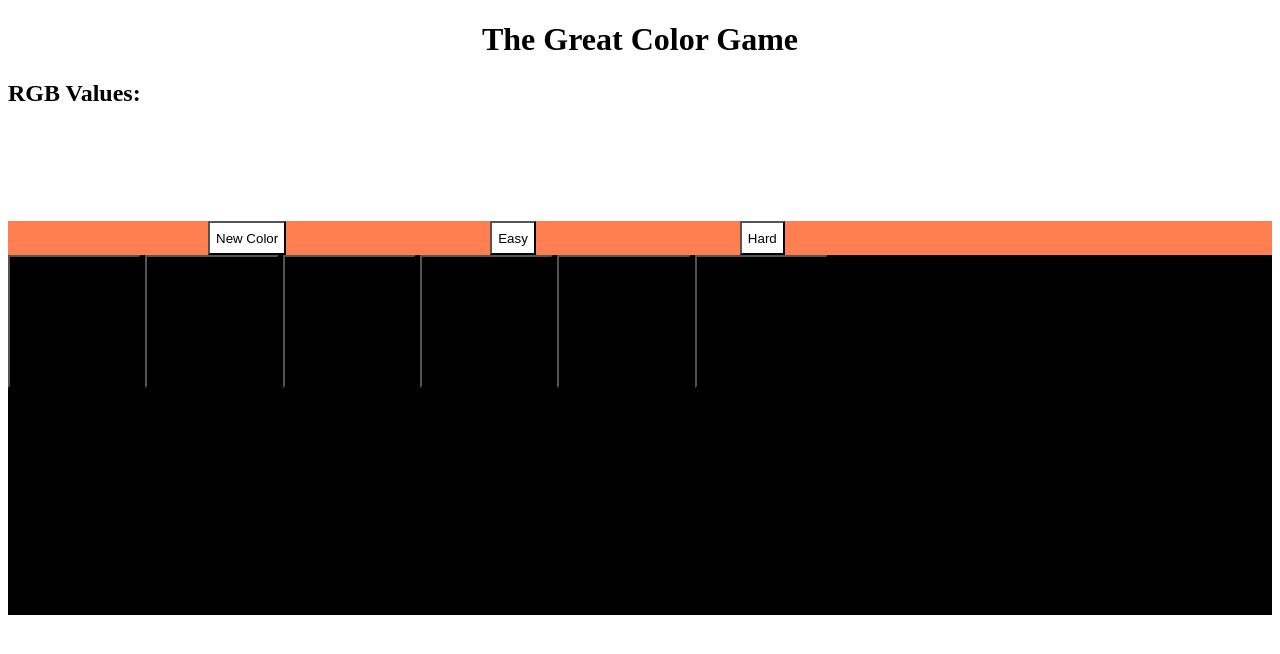
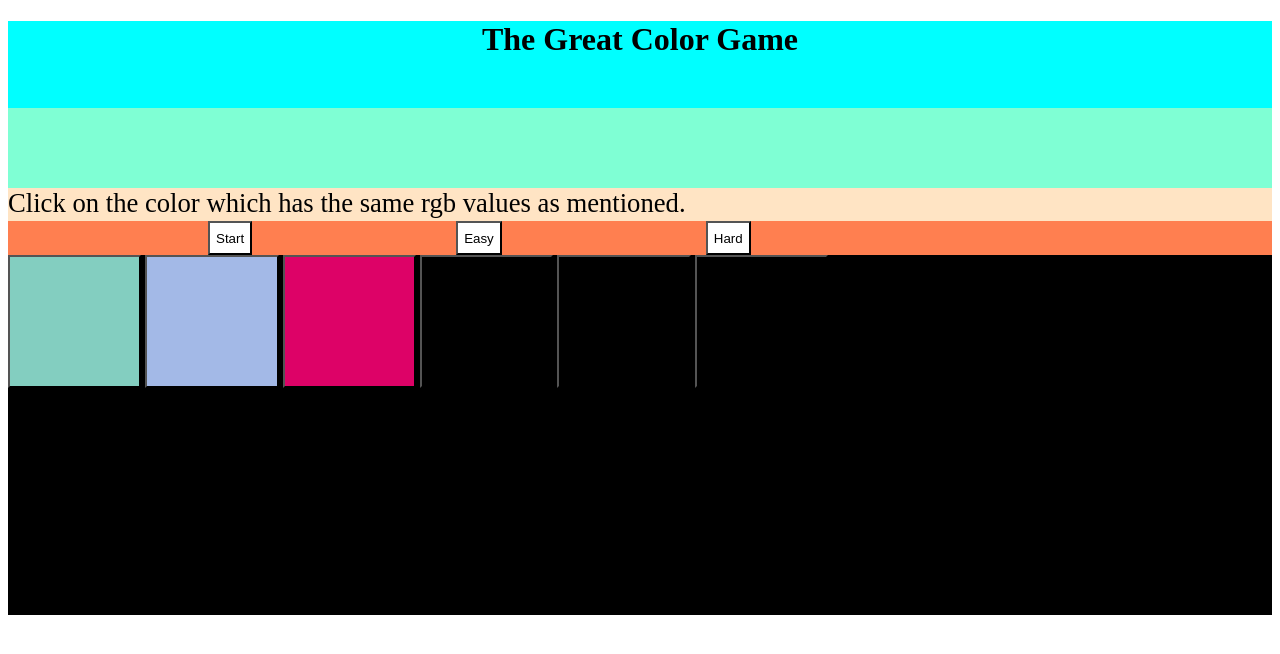
Before and after one commit to deepshikha-s/HackOverFlow-Assignment1, a plain HTML site: page index.html in a window 1280 px wide. Both pictures are taken after a click on the button "Easy". Drawn offline with Linux system fonts and the light colour scheme.

Commit message:
Added Functionality

```diff
--- a/functionality.js
+++ b/functionality.js
@@ -1,30 +1,63 @@
-var colorans;
-var colorseasy;
-var colorshard
+var colorans = [];
+var colorseasy = [];
+var colorshard = [];
 
 function start() {
-    //document.getElementById
-    //use innerhtml and create another div messagedisplay
+    document.getElementById("message").innerHTML = "Choose a mode to play"
 }
 
 function easy(){
+    document.getElementById("message").innerHTML = "Click on the color which has the same rgb values as mentioned."
     for (let i = 0; i<3; i++){
         const r = Math.floor(Math.random()*256);
         const g = Math.floor(Math.random()*256);
         const b = Math.floor(Math.random()*256);
-        const color = [r,g,b];
+        const color = "rgb(" + r +", " + g + ", " + b +")"
+        colorseasy.push(color);
     }
+    var color1 = colorseasy[0]
+    var color2 = colorseasy[1]
+    var color3 = colorseasy[2]
+    var black = 'rgb(0,0,0)';
+    document.getElementById("Color1").style.backgroundColor = color1;
+    document.getElementById("Color2").style.backgroundColor = color2;
+    document.getElementById("Color3").style.backgroundColor = color3;
+    document.getElementById("Color4").style.backgroundColor = black;
+    document.getElementById("Color5").style.backgroundColor = black;
+    document.getElementById("Color6").style.backgroundColor = black;
+    const ans = Math.floor(Math.random()*3);
+    colorans = colorseasy[ans];
+    check();
 }
 
 function hard(){
+    document.getElementById("message").innerHTML = "Click on the color which has the same rgb values as mentioned."
     for (let i = 0; i<6; i++){
         const r = Math.floor(Math.random()*256);
         const g = Math.floor(Math.random()*256);
         const b = Math.floor(Math.random()*256);
-        const color = [r,g,b];
+        const color = "rgb(" + r +", " + g + ", " + b +")"
+        colorshard.push(color);
     }
+    var color1 = colorshard[0]
+    var color2 = colorshard[1]
+    var color3 = colorshard[2]
+    var color4 = colorshard[3]
+    var color5 = colorshard[4]
+    var color6 = colorshard[5]
+    document.getElementById("Color1").style.backgroundColor = color1;
+    document.getElementById("Color2").style.backgroundColor = color2;
+    document.getElementById("Color3").style.backgroundColor = color3;
+    document.getElementById("Color4").style.backgroundColor = color4;
+    document.getElementById("Color5").style.backgroundColor = color5;
+    document.getElementById("Color6").style.backgroundColor = color6;
+    const ans = Math.floor(Math.random()*6);
+    colorans = colorshard[ans];
+    check();
 }
 
 function check(){
 
 }
+
+//return "rgb(" + r +", " + g + ", " + b +")";
--- a/index.html
+++ b/index.html
@@ -6,16 +6,15 @@
         <script src="functionality.js"></script>
     </head>
     <body>
-        <div id = "questiondisplay">
+        <div id = "header">
             <h1 class = "heading">The Great Color Game</h1>
-            <p class = "text">
-                <h2>RGB Values:</h2>
-            </p>
         </div>
+        <div id = "questiondisplay"></div>
+        <div id="message">Click start to play!</div>
         <div id = "taskbar">
-            <button id="NewColor" onclick="start()">New Color</button>
-            <button id="Easy">Easy</button>
-            <button id="Hard">Hard</button>
+            <button id="Start" onclick="start()">Start</button>
+            <button id="Easy" onclick="easy()">Easy</button>
+            <button id="Hard" onclick="hard()">Hard</button>
         </div>
         <div id = "colourdisplay">
             <button id="Color1" class="Colors"></button>
--- a/style.css
+++ b/style.css
@@ -1,5 +1,11 @@
-#questiondisplay {
-    height: 150pt;
+#header {
+    height: 65pt;
+    background-color: aqua;
+}
+
+#questiondisplay{
+    height: 60pt;
+    background-color: aquamarine;
 }
 
 #colourdisplay{
@@ -7,12 +13,18 @@
     height: 270pt;
 }
 
+#message{
+    background-color: bisque;
+    height: 25pt;
+    font-size: 20pt;
+}
+
 #taskbar{
     background-color: coral;
     height: 25pt;
 }
 
-#NewColor{
+#Start{
     background-color: white;
     height: 25pt;
     position: relative;
```
